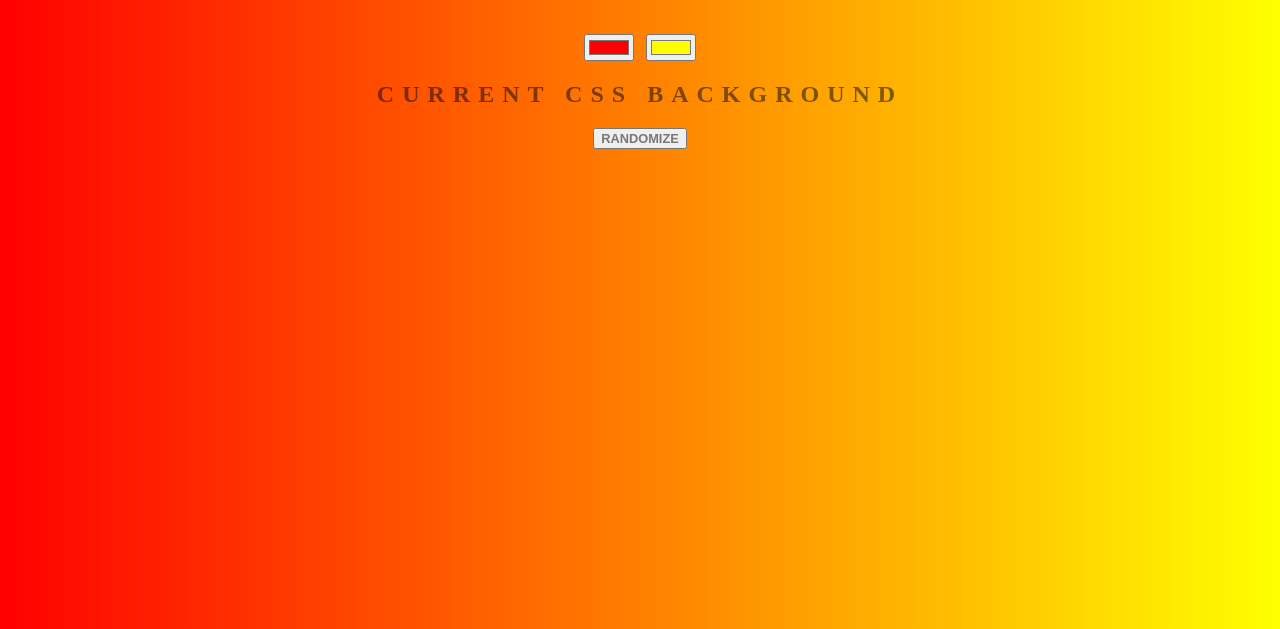
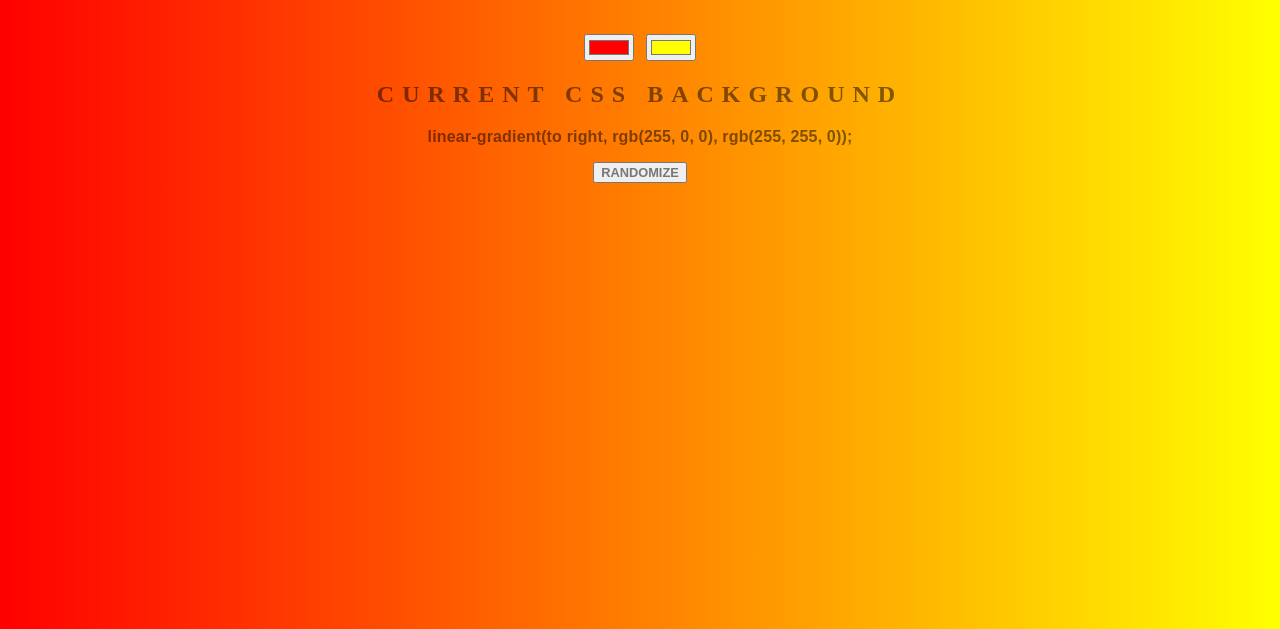
Before and after one commit to jrdnc/background-generator, a plain HTML site: page index.html in a window 1280 px wide. Shown: the part 171-800 px from the top of the page. Drawn offline with Linux system fonts and the light colour scheme.

Commit message:
fixed issue with displaying text for current CSS background

```diff
--- a/index.html
+++ b/index.html
@@ -10,8 +10,8 @@
         <input class="color1" type="color" name="color">
         <input class="color2" type="color" name="color">
         <h2>Current CSS Background</h2>
+        <h3></h3>
         <button class="button random" type="button" name="button">Randomize</button>
-        <!-- <h3></h3> -->
         <script type="text/javascript" src="script.js"></script>
     </body>
 </html>
--- a/script.js
+++ b/script.js
@@ -39,6 +39,8 @@ function setInitialGradient() {
 // sets gradient to whatever values color1 and color2 are set to
 function setGradient() {
     body.style.background = "linear-gradient(to right, " + color1.value + ", " + color2.value + ")";
+
+	css.textContent = body.style.background + ";";
 }
 
 // creates a random hexidecimal value
```
